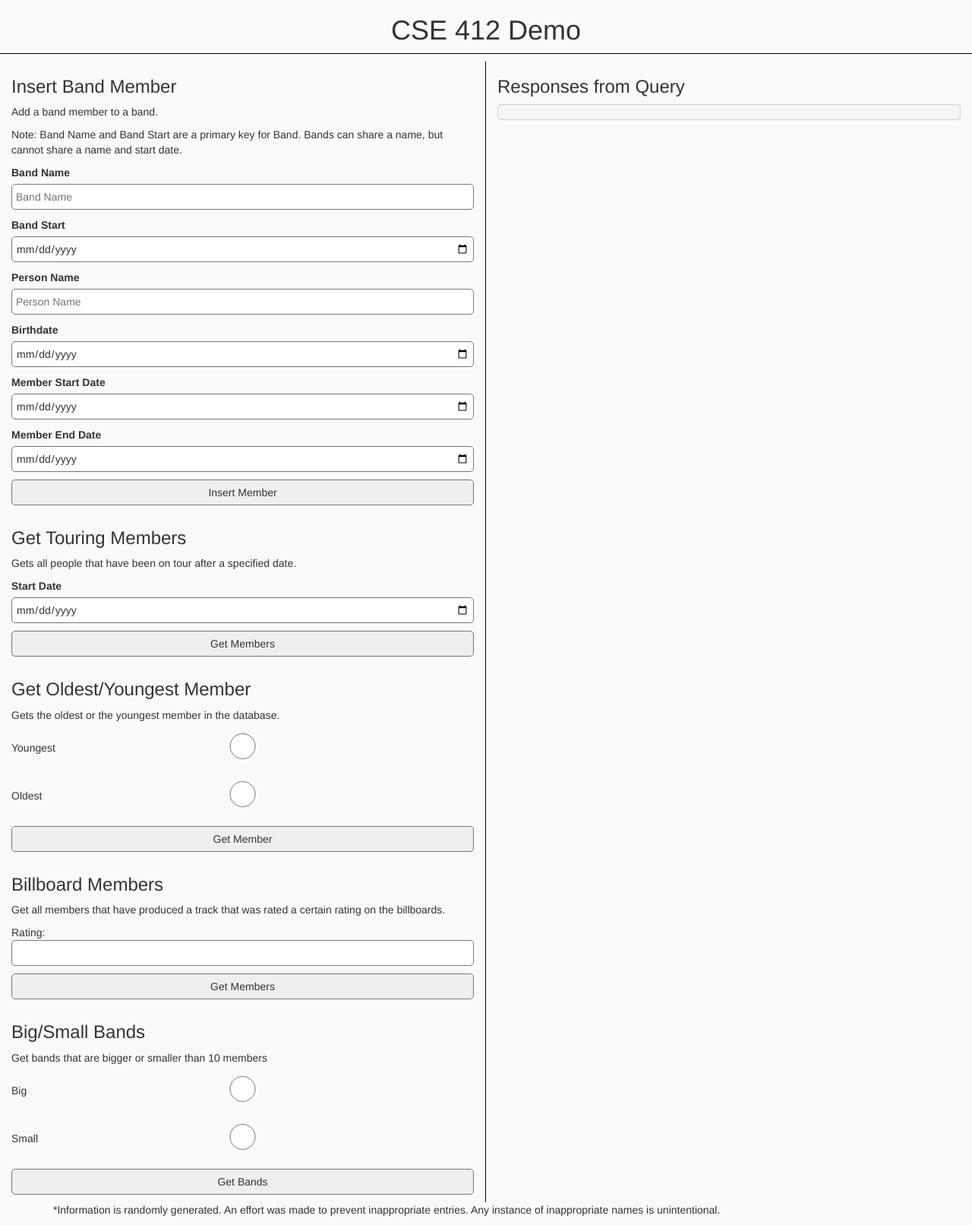
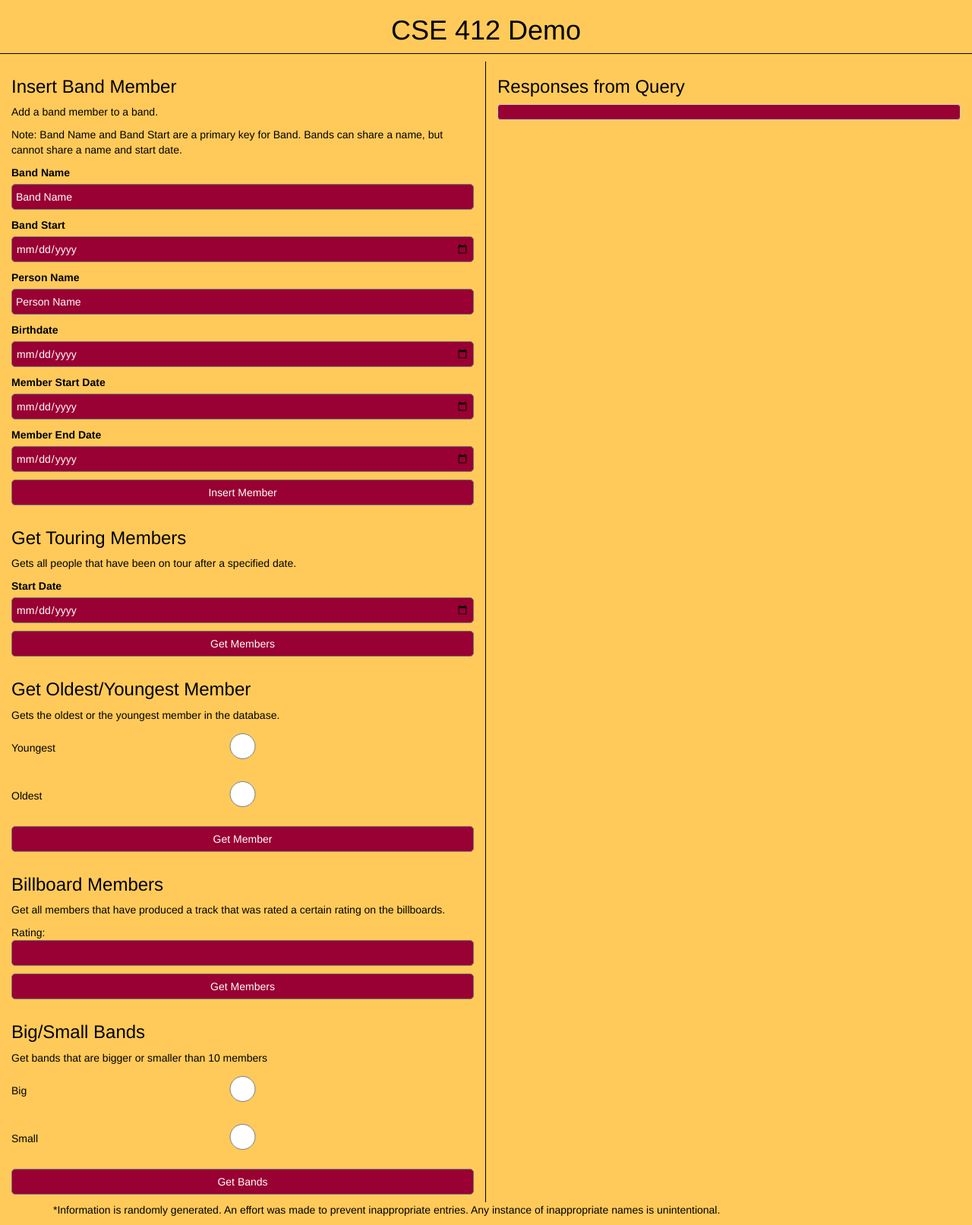
Before and after one commit to asinck/CSE412, a PHP site: page / in a window 1280 px wide. Shown: the whole page at 76% size. Run offline with PHP 8.4, Linux system fonts and the light colour scheme; some libraries are stand-ins or nearby versions.

Commit message:
Adding ASU colors (I don't like it, but school spirit and shit or whatever)

```diff
--- a/Phase_3/web_app/style.css
+++ b/Phase_3/web_app/style.css
@@ -1,5 +1,6 @@
 body {
-    background: #fafafa;
+    background: rgb(255, 202, 89);
+    color: black;
 }
 h1 {
     text-align: center;
@@ -13,6 +14,8 @@ input {
     padding: 5px;
     border-radius: 5px;
     border: 1px solid #777;
+    background: #990033;
+    color: white;
 }
 .btn {
     width: 100%;
@@ -55,3 +58,21 @@ span.radio-label {
 #loading img {
     max-width: 70vw;
 }
+
+::-webkit-input-placeholder { /* Chrome/Opera/Safari */
+  color: white;
+}
+::-moz-placeholder { /* Firefox 19+ */
+  color: white;
+}
+:-ms-input-placeholder { /* IE 10+ */
+  color: white;
+}
+:-moz-placeholder { /* Firefox 18- */
+  color: white;
+}
+
+pre {
+    background: #990033;
+    color: white;
+}
```
